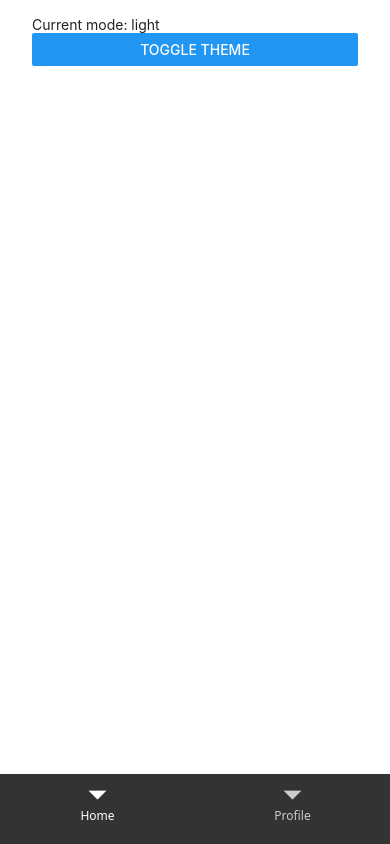
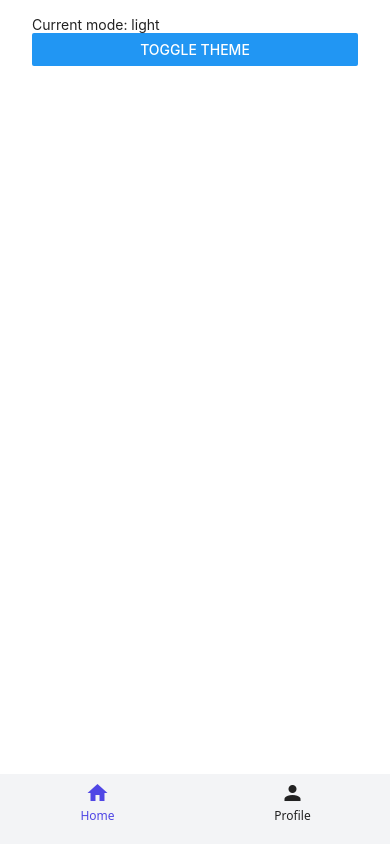
Before and after one commit to tranductanz/react-native-frame-demo, a React Native app: screen /MainTab in a window 390 px wide. Built offline with nearby package versions, Linux system fonts and the light colour scheme.

Commit message:
update frame

```diff
--- a/src/containers/Profile/index.tsx
+++ b/src/containers/Profile/index.tsx
@@ -1,11 +1,12 @@
+import { BaseScreen } from '@/src/components/BaseScreen'
 import React from 'react'
-import { StyleSheet, Text, View } from 'react-native'
+import { StyleSheet, Text } from 'react-native'
 
 const ProfileScreen = () => {
     return (
-        <View style={styles.container}>
+        <BaseScreen>
             <Text>ProfileScreen</Text>
-        </View>
+        </BaseScreen>
     )
 }
 
--- a/src/navigation/MainTab.tsx
+++ b/src/navigation/MainTab.tsx
@@ -1,29 +1,46 @@
+import { MaterialCommunityIcons } from '@expo/vector-icons';
 import { createBottomTabNavigator } from '@react-navigation/bottom-tabs';
 import React from 'react';
 import HomeScreen from '../containers/Home';
 import ProfileScreen from '../containers/Profile';
+import { useTheme } from '../theme';
 
 const MainTab = () => {
   const MainTab = createBottomTabNavigator();
+  const { theme } = useTheme();
   return (
     <MainTab.Navigator
       screenOptions={{
         tabBarShowLabel: true,
         tabBarStyle: {
           height: 70,
-          backgroundColor: '#333',
+          backgroundColor: theme.colors.card,
           borderTopWidth: 0,
         },
         tabBarLabelStyle: {
           fontSize: 12,
           marginBottom: 6,
         },
-        tabBarActiveTintColor: '#fff',
-        tabBarInactiveTintColor: '#ccc',
+        tabBarActiveTintColor: theme.colors.primary,
+        tabBarInactiveTintColor: theme.colors.text,
         headerShown: false,
       }}>
-      <MainTab.Screen name="Home" component={HomeScreen} />
-      <MainTab.Screen name="Profile" component={ProfileScreen} />
+      <MainTab.Screen options={{
+        tabBarIcon: ({ color }) => (
+          <MaterialCommunityIcons name="home" size={24} color={color} />
+        )
+      }}
+        name="Home"
+        component={HomeScreen}
+      />
+      <MainTab.Screen options={{
+        tabBarIcon: ({ color }) => (
+          <MaterialCommunityIcons name="account" size={24} color={color} />
+        )
+      }}
+        name="Profile"
+        component={ProfileScreen}
+      />
     </MainTab.Navigator>
   )
 }
--- a/src/theme/theme.ts
+++ b/src/theme/theme.ts
@@ -25,4 +25,15 @@ export const darkTheme = {
     statusBarStyle: 'light-content' as const,
 };
 
-export type AppTheme = typeof lightTheme;
+export type AppTheme = {
+    dark: boolean;
+    colors: {
+        background: string;
+        text: string;
+        primary: string;
+        card: string;
+        border: string;
+    };
+    spacing: (factor: number) => number;
+    statusBarStyle: "dark-content" | "light-content";
+};
```
